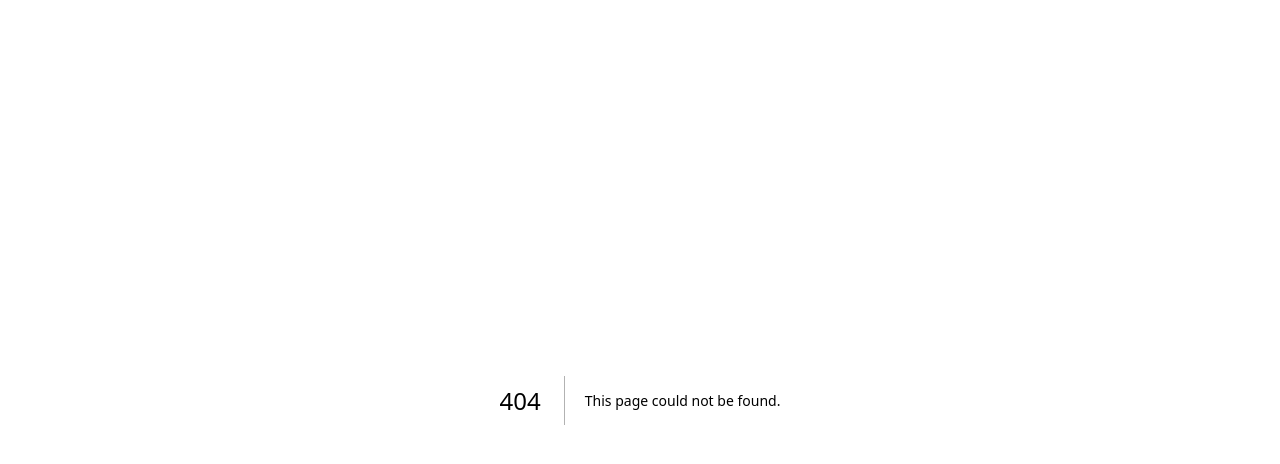
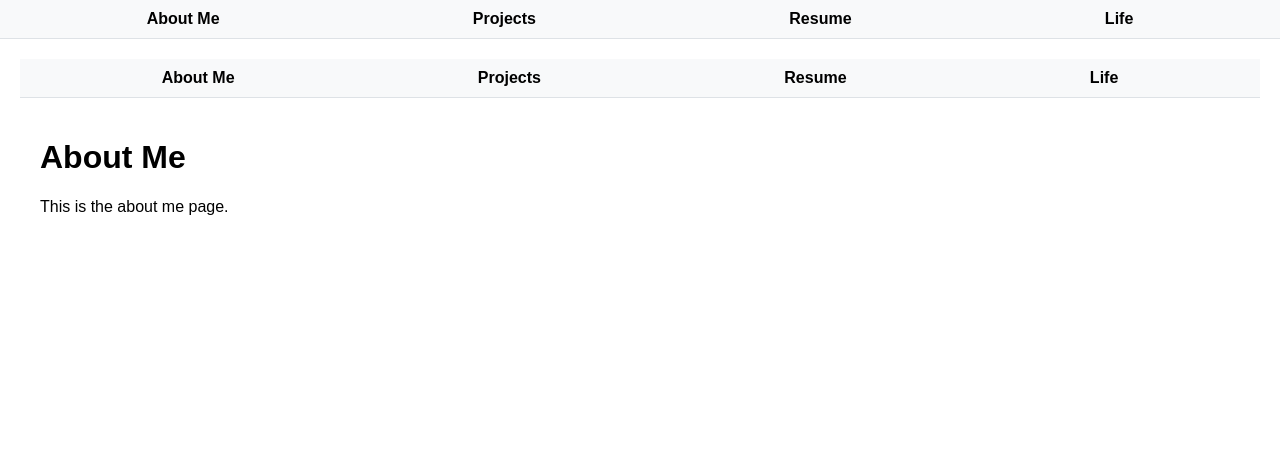
Before and after one commit to realmichaeltao/realmichaeltao.github.io, a Next.js app: page /about in a window 1280 px wide. Before the commit this address had no page. Shown: the top 464 px of the page. Built offline with nearby package versions, Linux system fonts and the light colour scheme.

Commit message:
basic structure

```diff
--- /dev/null
+++ b/app/Header.tsx
@@ -0,0 +1,24 @@
+import Link from 'next/link';
+
+const Header = () => (
+  <header>
+    <nav>
+      <ul>
+        <li>
+          <Link href="/about">About Me</Link>
+        </li>
+        <li>
+          <Link href="/projects">Projects</Link>
+        </li>
+        <li>
+          <Link href="/resume">Resume</Link>
+        </li>
+        <li>
+          <Link href="/life">Life</Link>
+        </li>
+      </ul>
+    </nav>
+  </header>
+);
+
+export default Header;
--- /dev/null
+++ b/app/about/page.tsx
@@ -0,0 +1,11 @@
+import React from 'react';
+import Layout from '../layout';
+
+const About = () => (
+  <Layout>
+    <h1>About Me</h1>
+    <p>This is the about me page.</p>
+  </Layout>
+);
+
+export default About;
--- a/app/globals.css
+++ b/app/globals.css
@@ -1,33 +1,30 @@
-@tailwind base;
-@tailwind components;
-@tailwind utilities;
-
-:root {
-  --foreground-rgb: 0, 0, 0;
-  --background-start-rgb: 214, 219, 220;
-  --background-end-rgb: 255, 255, 255;
+body {
+  margin: 0;
+  font-family: 'Arial', sans-serif;
+  background-color: #ffffff;
+  color: #000000;
 }
 
-@media (prefers-color-scheme: dark) {
-  :root {
-    --foreground-rgb: 255, 255, 255;
-    --background-start-rgb: 0, 0, 0;
-    --background-end-rgb: 0, 0, 0;
-  }
+header {
+  background-color: #f8f9fa;
+  padding: 10px 20px;
+  border-bottom: 1px solid #dee2e6;
 }
 
-body {
-  color: rgb(var(--foreground-rgb));
-  background: linear-gradient(
-      to bottom,
-      transparent,
-      rgb(var(--background-end-rgb))
-    )
-    rgb(var(--background-start-rgb));
+nav ul {
+  list-style-type: none;
+  margin: 0;
+  padding: 0;
+  display: flex;
+  justify-content: space-around;
 }
 
-@layer utilities {
-  .text-balance {
-    text-wrap: balance;
-  }
+nav ul li a {
+  text-decoration: none;
+  color: #000000;
+  font-weight: bold;
 }
+
+main {
+  padding: 20px;
+}
--- a/app/layout.tsx
+++ b/app/layout.tsx
@@ -1,22 +1,18 @@
-import type { Metadata } from "next";
-import { Inter } from "next/font/google";
-import "./globals.css";
+import React, { ReactNode } from 'react';
+import './globals.css';
+import Header from './Header';
 
-const inter = Inter({ subsets: ["latin"] });
-
-export const metadata: Metadata = {
-  title: "Create Next App",
-  description: "Generated by create next app",
+type LayoutProps = {
+  children: ReactNode;
 };
 
-export default function RootLayout({
-  children,
-}: Readonly<{
-  children: React.ReactNode;
-}>) {
+export default function RootLayout({ children }: LayoutProps) {
   return (
     <html lang="en">
-      <body className={inter.className}>{children}</body>
+      <body>
+        <Header />
+        <main>{children}</main>
+      </body>
     </html>
   );
 }
--- a/app/page.tsx
+++ b/app/page.tsx
@@ -1,113 +1,11 @@
-import Image from "next/image";
+import React from 'react';
+import Layout from './layout';
 
-export default function Home() {
-  return (
-    <main className="flex min-h-screen flex-col items-center justify-between p-24">
-      <div className="z-10 w-full max-w-5xl items-center justify-between font-mono text-sm lg:flex">
-        <p className="fixed left-0 top-0 flex w-full justify-center border-b border-gray-300 bg-gradient-to-b from-zinc-200 pb-6 pt-8 backdrop-blur-2xl dark:border-neutral-800 dark:bg-zinc-800/30 dark:from-inherit lg:static lg:w-auto  lg:rounded-xl lg:border lg:bg-gray-200 lg:p-4 lg:dark:bg-zinc-800/30">
-          Get started by editing&nbsp;
-          <code className="font-mono font-bold">app/page.tsx</code>
-        </p>
-        <div className="fixed bottom-0 left-0 flex h-48 w-full items-end justify-center bg-gradient-to-t from-white via-white dark:from-black dark:via-black lg:static lg:size-auto lg:bg-none">
-          <a
-            className="pointer-events-none flex place-items-center gap-2 p-8 lg:pointer-events-auto lg:p-0"
-            href="https://vercel.com?utm_source=create-next-app&utm_medium=appdir-template&utm_campaign=create-next-app"
-            target="_blank"
-            rel="noopener noreferrer"
-          >
-            By{" "}
-            <Image
-              src="/vercel.svg"
-              alt="Vercel Logo"
-              className="dark:invert"
-              width={100}
-              height={24}
-              priority
-            />
-          </a>
-        </div>
-      </div>
+const Home = () => (
+  <Layout>
+    <h1>Welcome to My Website</h1>
+    <p>This is the homepage.</p>
+  </Layout>
+);
 
-      <div className="relative z-[-1] flex place-items-center before:absolute before:h-[300px] before:w-full before:-translate-x-1/2 before:rounded-full before:bg-gradient-radial before:from-white before:to-transparent before:blur-2xl before:content-[''] after:absolute after:-z-20 after:h-[180px] after:w-full after:translate-x-1/3 after:bg-gradient-conic after:from-sky-200 after:via-blue-200 after:blur-2xl after:content-[''] before:dark:bg-gradient-to-br before:dark:from-transparent before:dark:to-blue-700 before:dark:opacity-10 after:dark:from-sky-900 after:dark:via-[#0141ff] after:dark:opacity-40 sm:before:w-[480px] sm:after:w-[240px] before:lg:h-[360px]">
-        <Image
-          className="relative dark:drop-shadow-[0_0_0.3rem_#ffffff70] dark:invert"
-          src="/next.svg"
-          alt="Next.js Logo"
-          width={180}
-          height={37}
-          priority
-        />
-      </div>
-
-      <div className="mb-32 grid text-center lg:mb-0 lg:w-full lg:max-w-5xl lg:grid-cols-4 lg:text-left">
-        <a
-          href="https://nextjs.org/docs?utm_source=create-next-app&utm_medium=appdir-template&utm_campaign=create-next-app"
-          className="group rounded-lg border border-transparent px-5 py-4 transition-colors hover:border-gray-300 hover:bg-gray-100 hover:dark:border-neutral-700 hover:dark:bg-neutral-800/30"
-          target="_blank"
-          rel="noopener noreferrer"
-        >
-          <h2 className="mb-3 text-2xl font-semibold">
-            Docs{" "}
-            <span className="inline-block transition-transform group-hover:translate-x-1 motion-reduce:transform-none">
-              -&gt;
-            </span>
-          </h2>
-          <p className="m-0 max-w-[30ch] text-sm opacity-50">
-            Find in-depth information about Next.js features and API.
-          </p>
-        </a>
-
-        <a
-          href="https://nextjs.org/learn?utm_source=create-next-app&utm_medium=appdir-template-tw&utm_campaign=create-next-app"
-          className="group rounded-lg border border-transparent px-5 py-4 transition-colors hover:border-gray-300 hover:bg-gray-100 hover:dark:border-neutral-700 hover:dark:bg-neutral-800/30"
-          target="_blank"
-          rel="noopener noreferrer"
-        >
-          <h2 className="mb-3 text-2xl font-semibold">
-            Learn{" "}
-            <span className="inline-block transition-transform group-hover:translate-x-1 motion-reduce:transform-none">
-              -&gt;
-            </span>
-          </h2>
-          <p className="m-0 max-w-[30ch] text-sm opacity-50">
-            Learn about Next.js in an interactive course with&nbsp;quizzes!
-          </p>
-        </a>
-
-        <a
-          href="https://vercel.com/templates?framework=next.js&utm_source=create-next-app&utm_medium=appdir-template&utm_campaign=create-next-app"
-          className="group rounded-lg border border-transparent px-5 py-4 transition-colors hover:border-gray-300 hover:bg-gray-100 hover:dark:border-neutral-700 hover:dark:bg-neutral-800/30"
-          target="_blank"
-          rel="noopener noreferrer"
-        >
-          <h2 className="mb-3 text-2xl font-semibold">
-            Templates{" "}
-            <span className="inline-block transition-transform group-hover:translate-x-1 motion-reduce:transform-none">
-              -&gt;
-            </span>
-          </h2>
-          <p className="m-0 max-w-[30ch] text-sm opacity-50">
-            Explore starter templates for Next.js.
-          </p>
-        </a>
-
-        <a
-          href="https://vercel.com/new?utm_source=create-next-app&utm_medium=appdir-template&utm_campaign=create-next-app"
-          className="group rounded-lg border border-transparent px-5 py-4 transition-colors hover:border-gray-300 hover:bg-gray-100 hover:dark:border-neutral-700 hover:dark:bg-neutral-800/30"
-          target="_blank"
-          rel="noopener noreferrer"
-        >
-          <h2 className="mb-3 text-2xl font-semibold">
-            Deploy{" "}
-            <span className="inline-block transition-transform group-hover:translate-x-1 motion-reduce:transform-none">
-              -&gt;
-            </span>
-          </h2>
-          <p className="m-0 max-w-[30ch] text-balance text-sm opacity-50">
-            Instantly deploy your Next.js site to a shareable URL with Vercel.
-          </p>
-        </a>
-      </div>
-    </main>
-  );
-}
+export default Home;
```
Also changed, not shown: app/life/page.tsx (added, +11 -0 lines), app/projects/page.tsx (added, +11 -0 lines), app/resume/page.tsx (added, +11 -0 lines).
